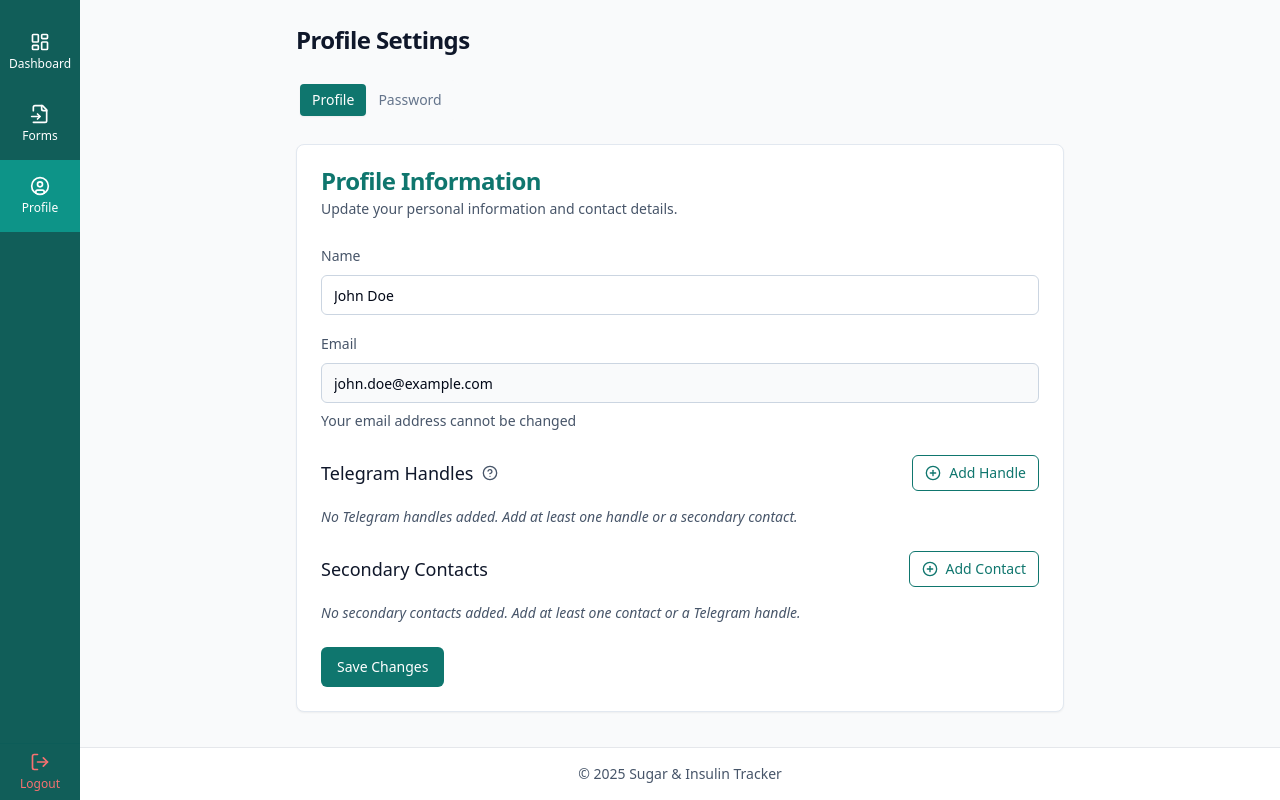
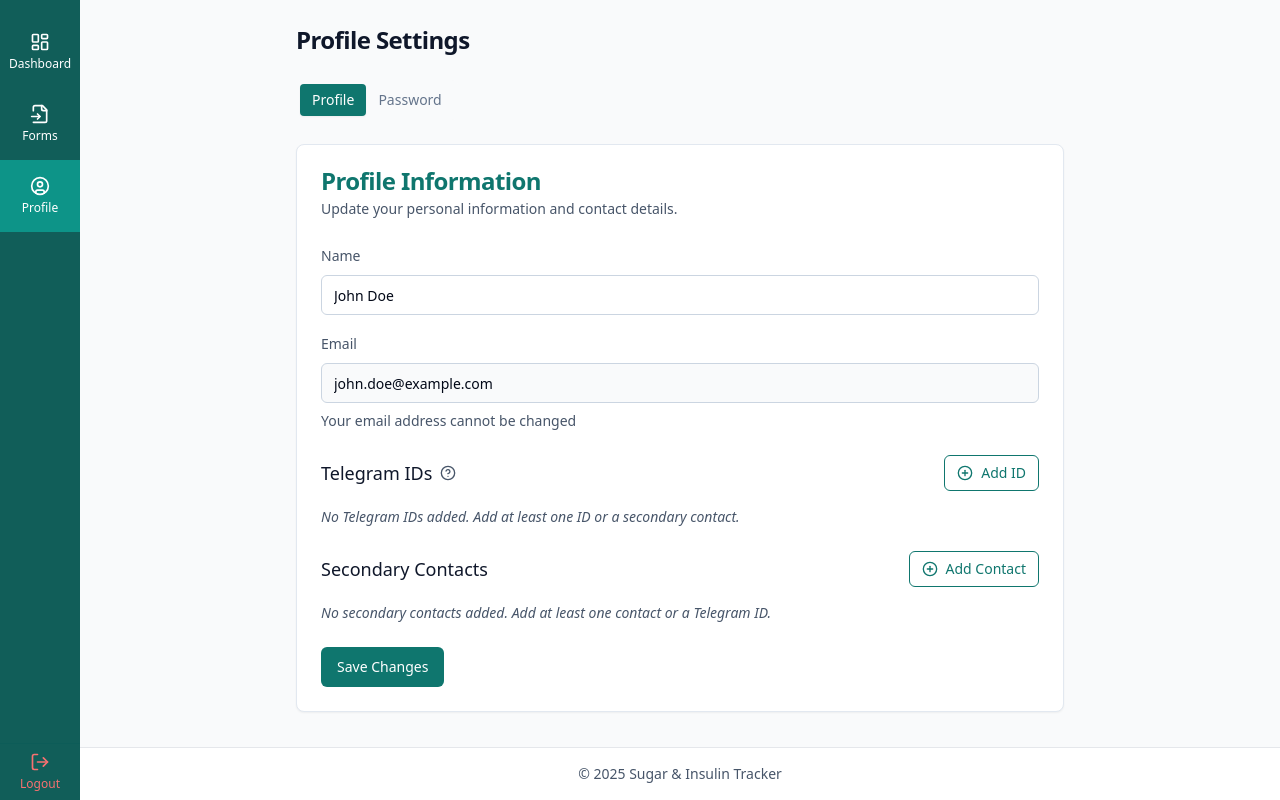
Before and after one commit to David-Getachew/Sugar-Insulin-Tracker-Automation-Webapp, a React (Vite) app: page /profile in a window 1280 px wide. Built offline with nearby package versions, Linux system fonts and the light colour scheme.

Commit message:
[dyad] Fixing emergency form medications, renaming Telegram Handles to IDs, improving tooltip behavior, and fixing chart tooltip labels - wrote 3 file(s)

```diff
--- a/src/components/charts/SugarLevelChart.tsx
+++ b/src/components/charts/SugarLevelChart.tsx
@@ -43,7 +43,7 @@ const SugarLevelChart = () => {
                 style={{ backgroundColor: entry.color }}
               ></span>
               <span className="text-[#475569]">
-                {entry.name === 'morning' ? 'Morning' : 'Evening'}:
+                {entry.dataKey === 'morning' ? 'Morning' : 'Evening'}:
               </span>
               <span className="font-medium ml-1">{entry.value}</span>
             </p>
--- a/src/pages/Forms.tsx
+++ b/src/pages/Forms.tsx
@@ -95,7 +95,7 @@ const Forms = () => {
       sugarLevel: undefined,
       symptoms: "",
       actionsTaken: "",
-      medicationsGiven: [{ name: "", dose: undefined }],
+      medicationsGiven: [], // Empty by default like telegram handles
       notes: "",
     },
   });
@@ -128,7 +128,7 @@ const Forms = () => {
         sugarLevel: undefined,
         symptoms: "",
         actionsTaken: "",
-        medicationsGiven: [{ name: "", dose: undefined }],
+        medicationsGiven: [], // Empty by default
         notes: "",
       });
     } catch (error) {
--- a/src/pages/Profile.tsx
+++ b/src/pages/Profile.tsx
@@ -16,9 +16,9 @@ import { showSuccess } from "@/utils/toast";
 const profileFormSchema = z.object({
   name: z.string().min(2, { message: "Name must be at least 2 characters" }),
   email: z.string().email({ message: "Please enter a valid email address" }),
-  telegramHandles: z.array(
+  telegramIds: z.array(
     z.object({
-      handle: z.string().min(1, { message: "Telegram handle is required" }),
+      handle: z.string().min(1, { message: "Telegram ID is required" }),
       label: z.string().optional(),
     })
   ).min(0),
@@ -30,11 +30,11 @@ const profileFormSchema = z.object({
     })
   ).min(0),
 }).refine(data => {
-  // At least one of telegramHandles or secondaryContacts must have items
-  return data.telegramHandles.length > 0 || data.secondaryContacts.length > 0;
+  // At least one of telegramIds or secondaryContacts must have items
+  return data.telegramIds.length > 0 || data.secondaryContacts.length > 0;
 }, {
-  message: "At least one Telegram handle or secondary contact is required",
-  path: ["telegramHandles"], // This will show the error on the telegramHandles field
+  message: "At least one Telegram ID or secondary contact is required",
+  path: ["telegramIds"], // This will show the error on the telegramIds field
 });
 
 // Password form schema
@@ -58,7 +58,7 @@ const Profile = () => {
   const defaultValues: ProfileFormValues = {
     name: "John Doe",
     email: "john.doe@example.com",
-    telegramHandles: [],
+    telegramIds: [],
     secondaryContacts: [],
   };
 
@@ -107,19 +107,19 @@ const Profile = () => {
     }
   };
 
-  // Add a new telegram handle field
-  const addTelegramHandle = () => {
-    const currentHandles = profileForm.getValues("telegramHandles");
-    profileForm.setValue("telegramHandles", [
-      ...currentHandles,
+  // Add a new telegram ID field
+  const addTelegramId = () => {
+    const currentIds = profileForm.getValues("telegramIds");
+    profileForm.setValue("telegramIds", [
+      ...currentIds,
       { handle: "", label: "" }
     ]);
   };
 
-  // Remove a telegram handle field
-  const removeTelegramHandle = (index: number) => {
-    const currentHandles = profileForm.getValues("telegramHandles");
-    profileForm.setValue("telegramHandles", currentHandles.filter((_, i) => i !== index));
+  // Remove a telegram ID field
+  const removeTelegramId = (index: number) => {
+    const currentIds = profileForm.getValues("telegramIds");
+    profileForm.setValue("telegramIds", currentIds.filter((_, i) => i !== index));
   };
 
   // Add a new secondary contact field
@@ -213,13 +213,16 @@ const Profile = () => {
                     <div className="space-y-4">
                       <div className="flex items-center justify-between">
                         <div className="flex items-center">
-                          <h3 className="text-lg font-medium text-[#0f172a]">Telegram Handles</h3>
-                          <TooltipProvider>
+                          <h3 className="text-lg font-medium text-[#0f172a]">Telegram IDs</h3>
+                          <TooltipProvider delayDuration={0}>
                             <Tooltip>
                               <TooltipTrigger asChild>
-                                <HelpCircle className="h-4 w-4 ml-2 text-[#475569]" />
+                                <HelpCircle className="h-4 w-4 ml-2 text-[#475569] cursor-help" />
                               </TooltipTrigger>
-                              <TooltipContent className="max-w-xs bg-white border border-[#e2e8f0]">
+                              <TooltipContent
+                                className="max-w-xs bg-white border border-[#e2e8f0]"
+                                side="right"
+                              >
                                 <p className="text-[#475569]">
                                   To get your Telegram ID, message the @userinfobot on Telegram.
                                   The bot will reply with your ID which you can use here.
@@ -232,31 +235,31 @@ const Profile = () => {
                           type="button"
                           variant="outline"
                           size="sm"
-                          onClick={addTelegramHandle}
+                          onClick={addTelegramId}
                           className="border-[#0f766e] text-[#0f766e] hover:bg-[#14b8a6] hover:text-white"
                         >
                           <PlusCircle className="h-4 w-4 mr-2" />
-                          Add Handle
+                          Add ID
                         </Button>
                       </div>
 
-                      {profileForm.watch("telegramHandles").length === 0 && (
+                      {profileForm.watch("telegramIds").length === 0 && (
                         <div className="text-sm text-[#475569] italic">
-                          No Telegram handles added. Add at least one handle or a secondary contact.
+                          No Telegram IDs added. Add at least one ID or a secondary contact.
                         </div>
                       )}
 
-                      {profileForm.watch("telegramHandles").map((_, index) => (
+                      {profileForm.watch("telegramIds").map((_, index) => (
                         <div key={index} className="flex items-end gap-4">
                           <FormField
                             control={profileForm.control}
-                            name={`telegramHandles.${index}.handle`}
+                            name={`telegramIds.${index}.handle`}
                             render={({ field }) => (
                               <FormItem className="flex-1">
-                                <FormLabel className="text-[#475569]">Handle</FormLabel>
+                                <FormLabel className="text-[#475569]">ID</FormLabel>
                                 <FormControl>
                                   <Input
-                                    placeholder="@username"
+                                    placeholder="Telegram ID"
                                     {...field}
                                     className="border-[#cbd5e1] focus:ring-[#0f766e] focus:border-[#0f766e]"
                                   />
@@ -268,7 +271,7 @@ const Profile = () => {
 
                           <FormField
                             control={profileForm.control}
-                            name={`telegramHandles.${index}.label`}
+                            name={`telegramIds.${index}.label`}
                             render={({ field }) => (
                               <FormItem className="flex-1">
                                 <FormLabel className="text-[#475569]">Label (Optional)</FormLabel>
@@ -288,9 +291,9 @@ const Profile = () => {
                             type="button"
                             variant="ghost"
                             size="icon"
-                            onClick={() => removeTelegramHandle(index)}
+                            onClick={() => removeTelegramId(index)}
                             className="mb-2 hover:bg-[#14b8a6] hover:text-[#0f766e]"
-                            disabled={profileForm.watch("telegramHandles").length <= 1 && profileForm.watch("secondaryContacts").length === 0}
+                            disabled={profileForm.watch("telegramIds").length <= 1 && profileForm.watch("secondaryContacts").length === 0}
                           >
                             <Trash2 className="h-4 w-4 text-[#dc2626]" />
                           </Button>
@@ -315,7 +318,7 @@ const Profile = () => {
 
                       {profileForm.watch("secondaryContacts").length === 0 && (
                         <div className="text-sm text-[#475569] italic">
-                          No secondary contacts added. Add at least one contact or a Telegram handle.
+                          No secondary contacts added. Add at least one contact or a Telegram ID.
                         </div>
                       )}
 
@@ -329,7 +332,7 @@ const Profile = () => {
                               size="icon"
                               onClick={() => removeSecondaryContact(index)}
                               className="hover:bg-[#14b8a6] hover:text-[#0f766e]"
-                              disabled={profileForm.watch("secondaryContacts").length <= 1 && profileForm.watch("telegramHandles").length === 0}
+                              disabled={profileForm.watch("secondaryContacts").length <= 1 && profileForm.watch("telegramIds").length === 0}
                             >
                               <Trash2 className="h-4 w-4 text-[#dc2626]" />
                             </Button>
```
